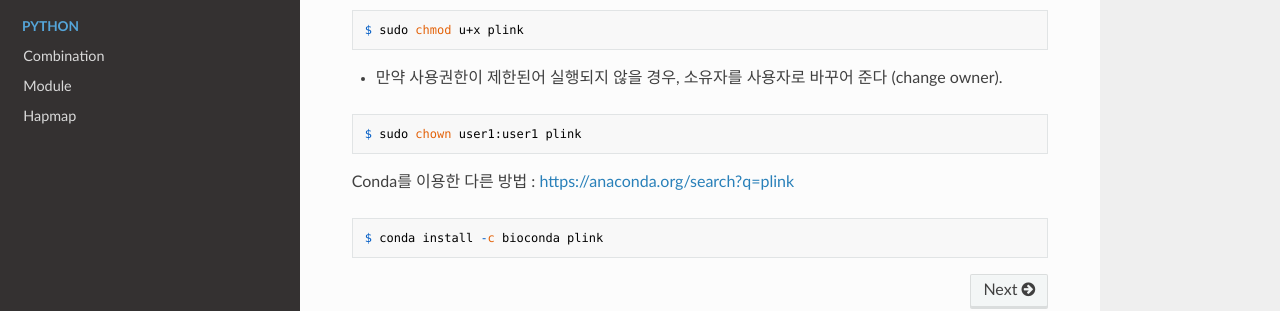
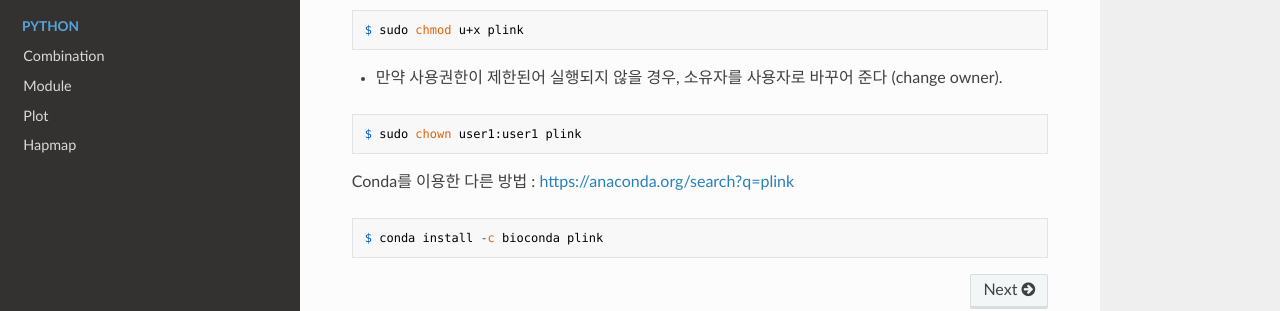
Before and after one commit to WonyoungCho/plink, an MkDocs documentation site: the page built from docs/index.md, in a window 1280 px wide. Shown: the part 331-642 px from the top of the page. Built offline with MkDocs 1.6.1, drawn with Linux system fonts in a browser that asks for light colours; nearby versions of some CDN libraries; old or Windows-style settings are respelled for this version of MkDocs.

Commit message:
Update mkdocs.yml

```diff
--- a/mkdocs.yml
+++ b/mkdocs.yml
@@ -16,7 +16,8 @@ pages:
     - Terminology: 'terminology.md'
     - Python:
         - 'Combination' : 'python_combo.md'
-        - 'Module' : 'module.md'
+        - 'Module' : 'python_module.md'
+        - 'Plot' : 'python_plot.md'
     - Hapmap: 'hapMap1KG_ch7_8.md'
 
 theme: readthedocs
```
